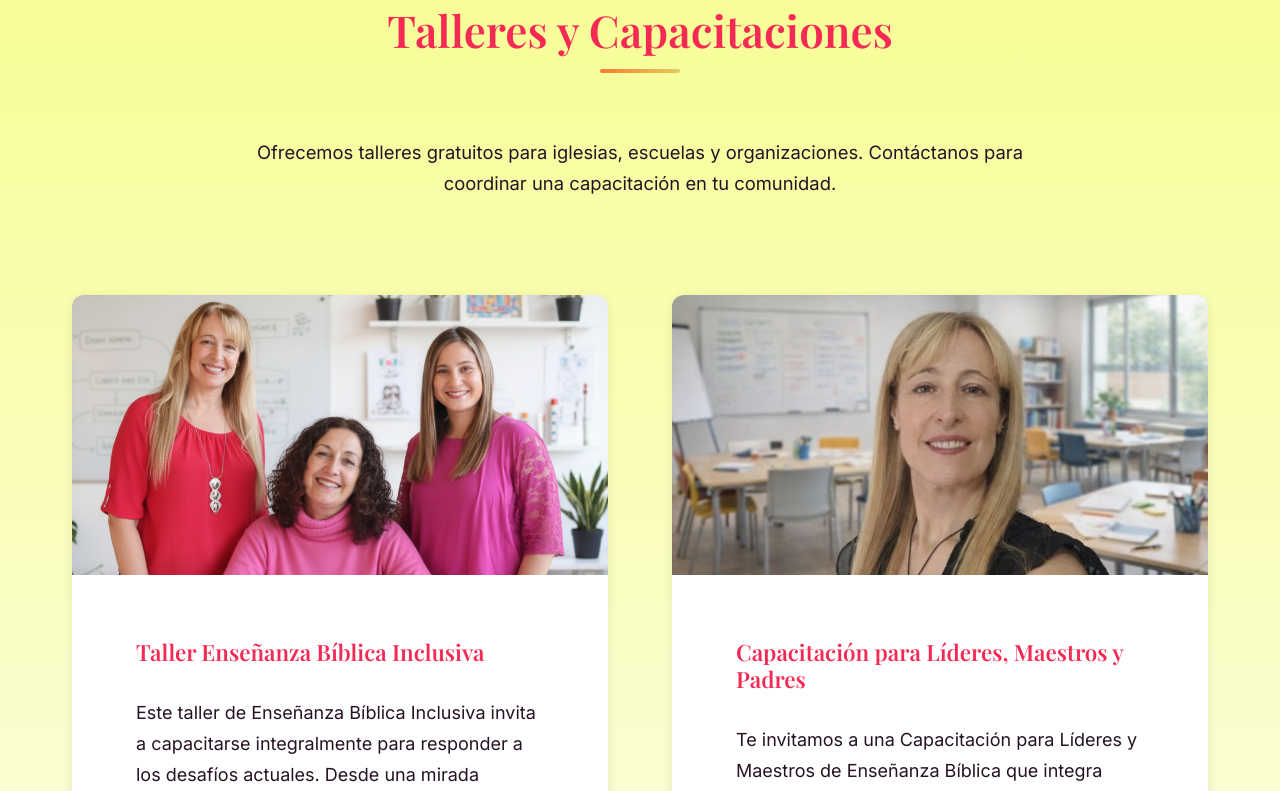
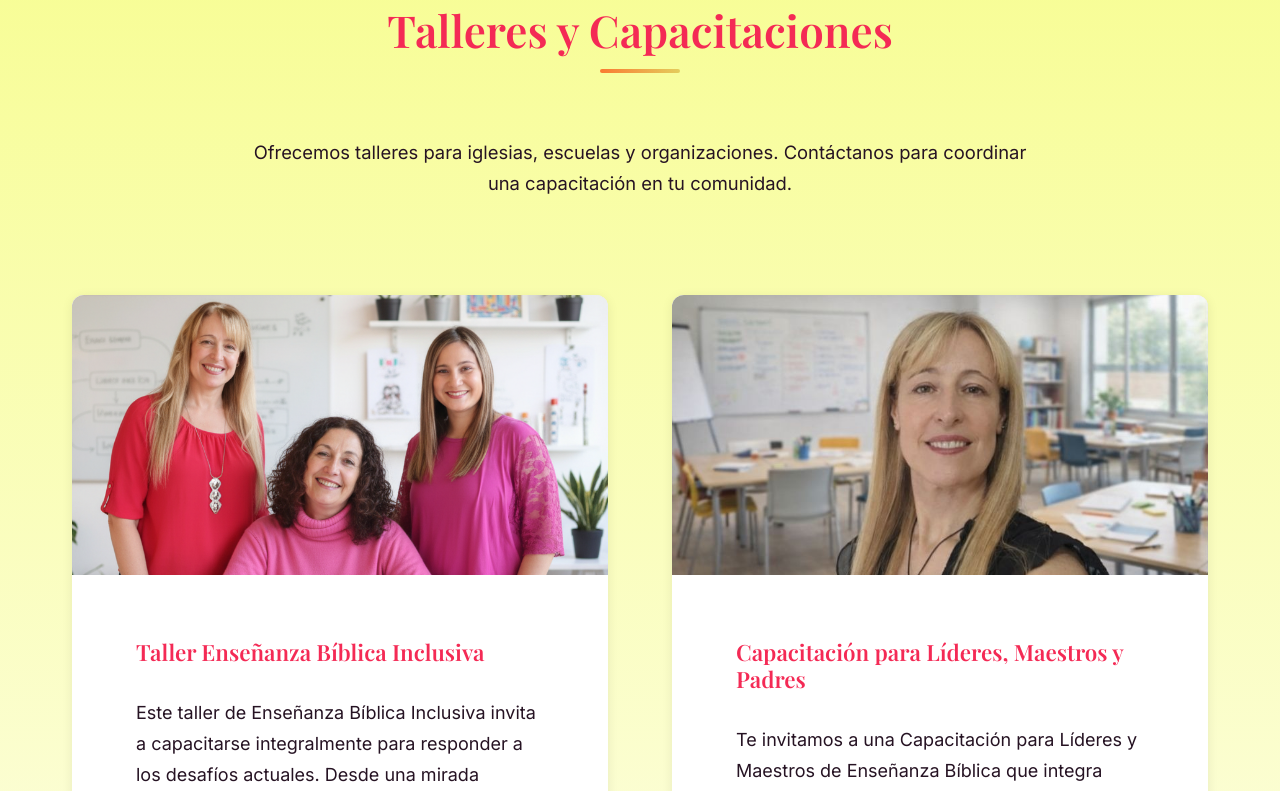
Before and after one commit to AgustinCevello/sembrarlapalabra, a React (Vite) app: page / in a window 1280 px wide. Shown: the part 10880-11671 px from the top of the page. Built offline with nearby package versions, Linux system fonts and the light colour scheme.

Commit message:
cambio de gratuito

```diff
--- a/index.html
+++ b/index.html
@@ -7,7 +7,7 @@
 
     <!-- SEO Básico -->
     <title>Sembrar La Palabra - Recursos Bíblicos</title>
-    <meta name="description" content="Recursos para la enseñanza bíblica y crecimiento espiritual de niños, adolescentes y jóvenes. Talleres gratuitos y capacitaciones." />
+    <meta name="description" content="Recursos para la enseñanza bíblica y crecimiento espiritual de niños, adolescentes y jóvenes. Talleres y capacitaciones." />
     <meta name="keywords" content="enseñanza bíblica, recursos cristianos, talleres, capacitaciones, niños, jóvenes, inclusión" />
     <meta name="author" content="Sembrar La Palabra" />
 
--- a/src/components/sections/Contacto.jsx
+++ b/src/components/sections/Contacto.jsx
@@ -48,7 +48,7 @@ const Contacto = () => {
             </div>
           </div>
 
-          {/* Talleres Gratuitos */}
+          {/* Talleres */}
           <div className="talleres-info-card">
             <h3 className="talleres-info-title">{contactData.talleres.titulo}</h3>
             <p className="talleres-info-description">{contactData.talleres.descripcion}</p>
--- a/src/components/sections/TalleresYCapacitaciones.jsx
+++ b/src/components/sections/TalleresYCapacitaciones.jsx
@@ -25,7 +25,7 @@ const TalleresYCapacitaciones = () => {
       <div className="container">
         <h2 className="section-title">Talleres y Capacitaciones</h2>
         <p className="section-intro">
-          Ofrecemos talleres gratuitos para iglesias, escuelas y organizaciones. Contáctanos para coordinar una capacitación en tu comunidad.
+          Ofrecemos talleres para iglesias, escuelas y organizaciones. Contáctanos para coordinar una capacitación en tu comunidad.
         </p>
 
         <div className="talleres-capacitaciones-grid">
--- a/src/data/contactData.js
+++ b/src/data/contactData.js
@@ -19,8 +19,8 @@ export const contactData = {
     icon: GmailIcon
   },
   talleres: {
-    titulo: "Solicitar Talleres Gratuitos",
-    descripcion: "Escribinos para consultar disponibilidad de Talleres Gratuitos de Formación. Usá nuestros canales de contacto.",
+    titulo: "Solicitar Talleres",
+    descripcion: "Escribinos para consultar disponibilidad de Talleres de Formación. Usá nuestros canales de contacto.",
     tipos: [
       "Taller Enseñanza Bíblica Inclusiva",
       "Capacitación para líderes",
```
